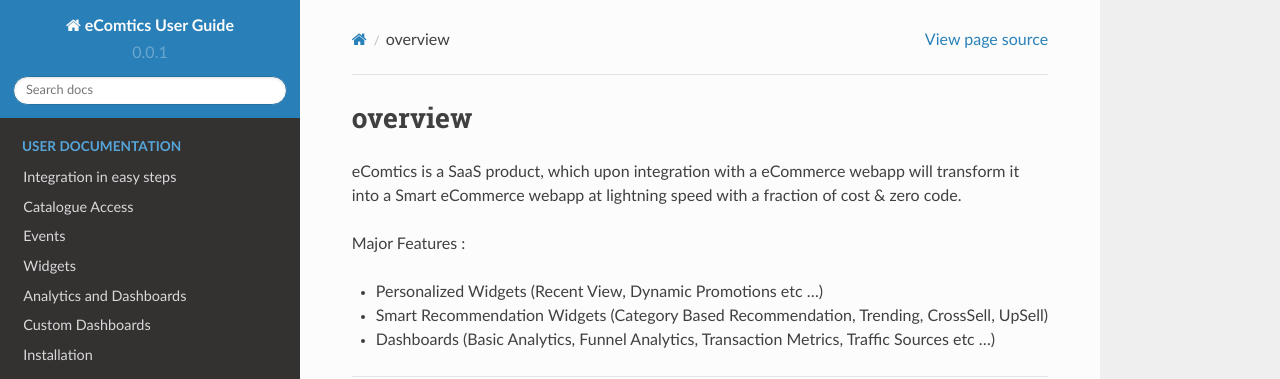
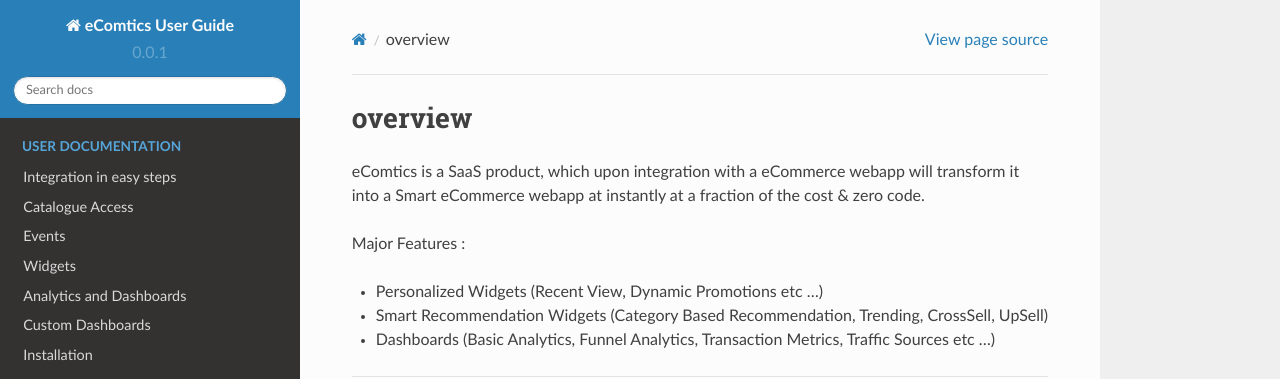
Before and after one commit to Jyotie/ecomdocs, a Sphinx documentation site: the page built from source/overview.rst, in a window 1280 px wide. Shown: the top 379 px of the page. Built offline with Sphinx 7.4.7 and the Read the Docs theme 2.0.0, drawn with Linux system fonts in a browser that asks for light colours; pages that are not in the unit, such as notebooks, are missing from menus.

Commit message:
Update overview.rst

```diff
--- a/source/overview.rst
+++ b/source/overview.rst
@@ -1,7 +1,7 @@
 overview
 ===============
 
-eComtics is a SaaS product, which upon integration with a eCommerce webapp will transform it into a Smart eCommerce webapp at lightning speed with a fraction of cost & zero code.
+eComtics is a SaaS product, which upon integration with a eCommerce webapp will transform it into a Smart eCommerce webapp at instantly at a fraction of the cost & zero code.
 
 Major Features :
 
```
